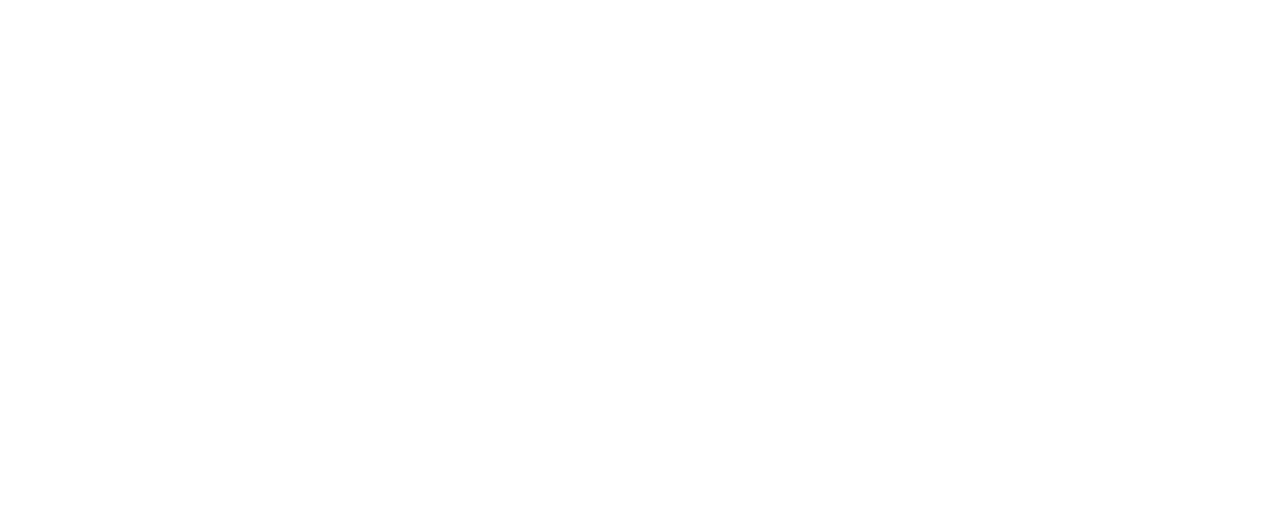
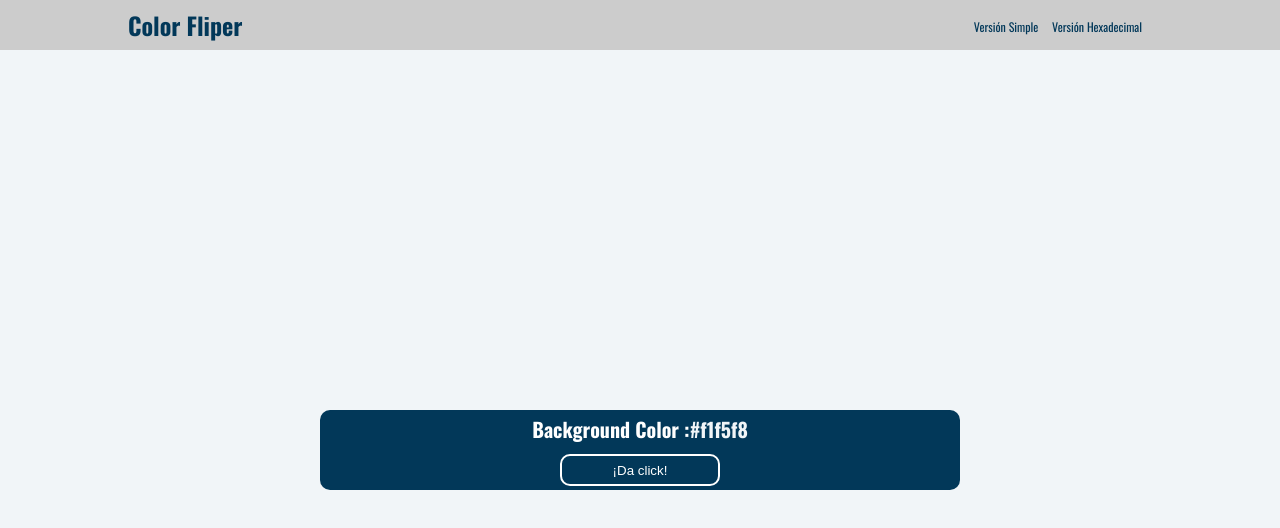
Before and after one commit to JerogZurcBacu/practicas_javascript, a plain HTML site: page practicas_proyectos/colorFliper/index.html in a window 1280 px wide. Drawn offline with nearby package versions, Linux system fonts and the light colour scheme.

Commit message:
Edit: continuación de proyecto color Fliper 27.05.22 - 07:53 am

```diff
--- a/practicas_proyectos/colorFliper/index.html
+++ b/practicas_proyectos/colorFliper/index.html
@@ -6,10 +6,29 @@
         <title>Color Fliper || Jerog Zurc</title>
         <meta name="description" content="Proyecto de práctica de JS. Color Fliper es un sitio donde al precionar un botón, el background-color del html cambia, y se muestra el nombre del color (en su versión símple) o el código hexadecimal (en su versión 'Hex').">
         <meta name="viewport" content="width=device-width, initial-scale=1">
+        <link rel="preconnect" href="https://fonts.googleapis.com">
+        <link rel="preconnect" href="https://fonts.gstatic.com" crossorigin>
+        <link href="https://fonts.googleapis.com/css2?family=Oswald:wght@300;400;700&display=swap" rel="stylesheet">
         <link rel="stylesheet" href="style.css">
     </head>
     <body>
-
+        <nav>
+            <h1>Color Fliper</h1>
+            <ul>
+                <li>
+                    <a href="index.html">Versión Simple</a>
+                </li>
+                <li>
+                    <a href="hex.html">Versión Hexadecimal</a>
+                </li>
+            </ul>
+        </nav>
+        <main>
+            <div class="contenedor_princial">
+                <h2>Background Color :<span class="color">#f1f5f8</span></h2>
+                <button class="boton_principal" id="btn">¡Da click!</button>
+            </div>
+        </main>
         <script src="" async defer></script>
     </body>
 </html>
--- a/practicas_proyectos/colorFliper/style.css
+++ b/practicas_proyectos/colorFliper/style.css
@@ -0,0 +1,86 @@
+/*
+* Generales
+*/
+
+* {
+    margin: 0;
+    padding: 0;
+}
+body {
+    width: 100vw;
+    height: 100vh;
+    font-family: 'Oswald', sans-serif;
+}
+
+/*
+* Navegación
+*/
+
+nav {
+    height: 50px;
+    padding: 0 10%;
+    background-color: rgb(204, 204, 204);
+    box-shadow: 0px 4px 15px -3px rgba(0,0,0,0.75);
+    display: flex;
+    justify-content: space-between;
+    align-items: center;
+}
+nav h1 {
+    color: #023859;
+    font-family: 'Oswald', sans-serif;
+    font-weight: bold;
+}
+nav ul li {
+    display: inline-block;
+    margin-right: 10px;
+}
+nav ul li a {
+    text-decoration: none;
+    color: #023859;
+    font-size: 12px;
+    transition: color .8s;
+}
+nav ul li a:hover {
+    color: #BF245D;
+}
+
+/*
+*  Main
+*/
+
+main {
+    width: 100%;
+    height: 100%;
+    display: flex;
+    justify-content: center;
+    align-items: center;
+    background-color: #f1f5f8;
+}
+.contenedor_princial {
+    width: 50%;
+    height: 10vh;
+    margin: auto;
+    background-color: #023859;
+    border-radius: 10px;
+    display: flex;
+    flex-direction: column;
+    justify-content: center;
+    align-items: center;
+}
+.contenedor_princial h2 {
+    color: white;
+    font-size: 20px;
+    font-weight: bold;
+}
+.contenedor_princial span {
+    color: #f1f5f8;
+}
+.boton_principal {
+    width: 25%;
+    height: 32px;
+    margin-top: 10px;
+    background-color: transparent;
+    border-radius: 10px;
+    border: solid 2px white;
+    color: white;
+}
```
